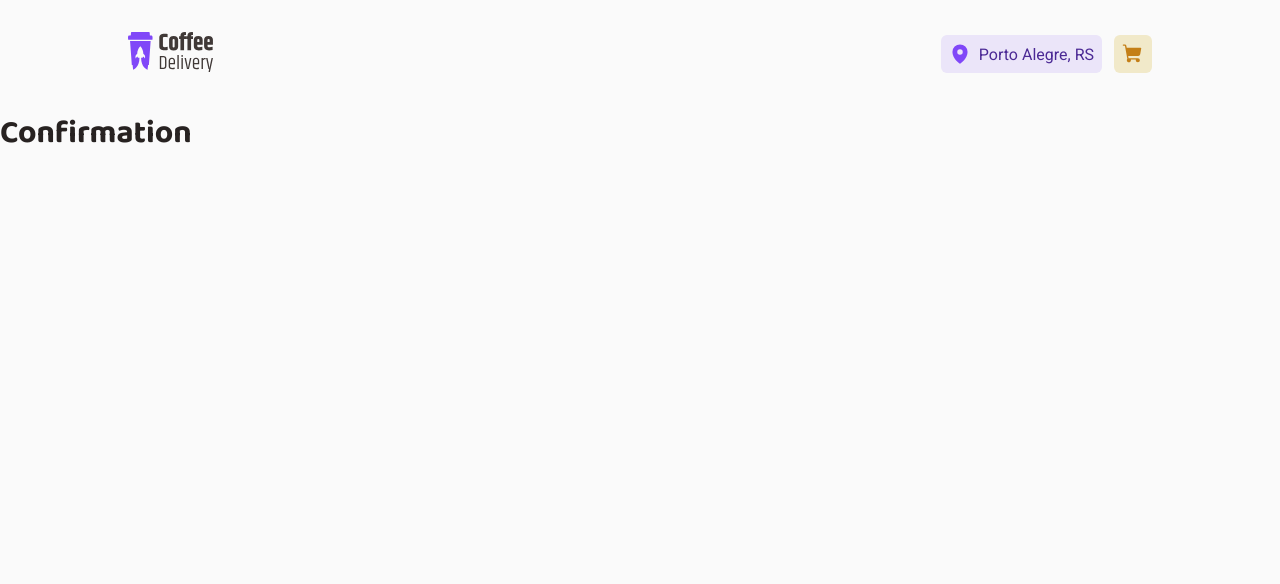
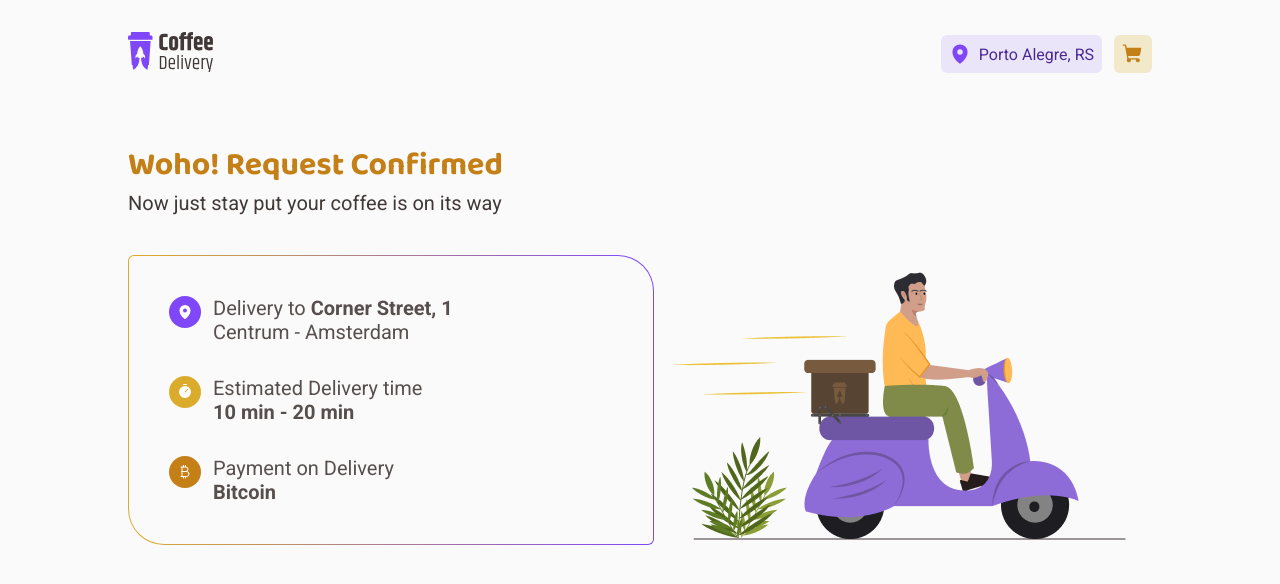
Before and after one commit to fernandofreamunde/challenge-coffee, a React (Vite) app: page /confirmation in a window 1280 px wide. Shown: the top 584 px of the page. Built offline with nearby package versions, Linux system fonts and the light colour scheme.

Commit message:
:lipstick: style checkout page

```diff
--- a/src/pages/Confirmation/index.tsx
+++ b/src/pages/Confirmation/index.tsx
@@ -1,3 +1,55 @@
+import { CurrencyBtc, MapPin, Timer } from 'phosphor-react'
+import illustration from '../../assets/Illustration.png'
+import {
+  ConfirmationContainer,
+  DeliveryPoint,
+  MoneyPoint,
+  TextBox,
+  TimerPoint,
+} from './styles'
+
 export function Confirmation() {
-  return <h1>Confirmation</h1>
+  return (
+    <ConfirmationContainer>
+      <div>
+        <h1>Woho! Request Confirmed</h1>
+        <p>Now just stay put your coffee is on its way</p>
+        <TextBox>
+          <DeliveryPoint>
+            <MapPin weight="fill" />
+          </DeliveryPoint>
+          <span>
+            <p>
+              Delivery to <strong>Corner Street, 1</strong>
+            </p>
+            <p>Centrum - Amsterdam</p>
+          </span>
+
+          <TimerPoint>
+            <Timer weight="fill" />
+          </TimerPoint>
+          <span>
+            <p>Estimated Delivery time</p>
+            <p>
+              <strong>10 min - 20 min</strong>
+            </p>
+          </span>
+
+          <MoneyPoint>
+            <CurrencyBtc />
+          </MoneyPoint>
+          <span>
+            <p>Payment on Delivery</p>
+            <p>
+              <strong>Bitcoin</strong>
+            </p>
+          </span>
+        </TextBox>
+      </div>
+
+      <div>
+        <img src={illustration} alt="" />
+      </div>
+    </ConfirmationContainer>
+  )
 }
--- a/src/pages/Confirmation/styles.ts
+++ b/src/pages/Confirmation/styles.ts
@@ -0,0 +1,74 @@
+import styled from 'styled-components'
+
+export const ConfirmationContainer = styled.main`
+  max-width: 90rem;
+  padding: 2rem 8rem;
+
+  display: flex;
+
+  justify-content: space-between;
+
+  h1 {
+    color: ${(props) => props.theme['yellow-dark']};
+  }
+
+  p {
+    color: ${(props) => props.theme['base-subtitle']};
+    font-size: 1.25rem;
+  }
+
+  img {
+    margin-top 7.5rem;
+  }
+`
+
+export const TextBox = styled.div`
+  margin-top: 2.5rem;
+
+  border-radius: 6px 36px;
+  background: linear-gradient(
+        ${(props) => props.theme['base-bg']},
+        ${(props) => props.theme['base-bg']}
+      )
+      padding-box,
+    linear-gradient(
+        to right,
+        ${(props) => props.theme['yellow-base']},
+        ${(props) => props.theme['purple-base']}
+      )
+      border-box;
+  border: 1px solid transparent;
+
+  padding: 2.5rem;
+  width: 32.875rem;
+
+  display: grid;
+  grid-template-columns: 2.75rem auto;
+  grid-row-gap: 2rem;
+
+  p {
+    color: ${(props) => props.theme['base-text']};
+  }
+`
+
+const BasePoint = styled.span`
+  border-radius: 50%;
+  padding: 0.5rem;
+
+  width: 2rem;
+  height: 2rem;
+  display: flex;
+  align-items: center;
+
+  color: ${(props) => props.theme.white};
+`
+
+export const DeliveryPoint = styled(BasePoint)`
+  background-color: ${(props) => props.theme['purple-base']};
+`
+export const TimerPoint = styled(BasePoint)`
+  background-color: ${(props) => props.theme['yellow-base']};
+`
+export const MoneyPoint = styled(BasePoint)`
+  background-color: ${(props) => props.theme['yellow-dark']};
+`
```
Also changed, not shown: src/assets/Illustration.png (added).
